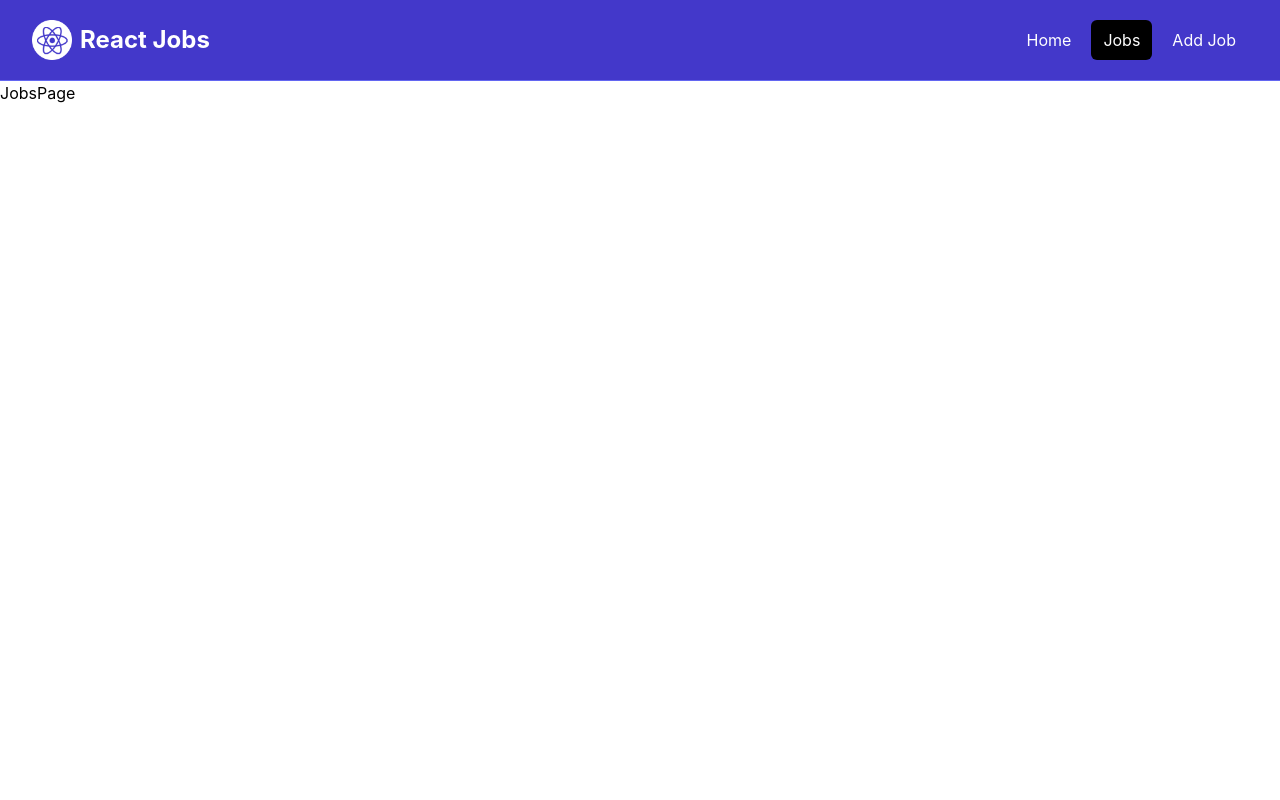
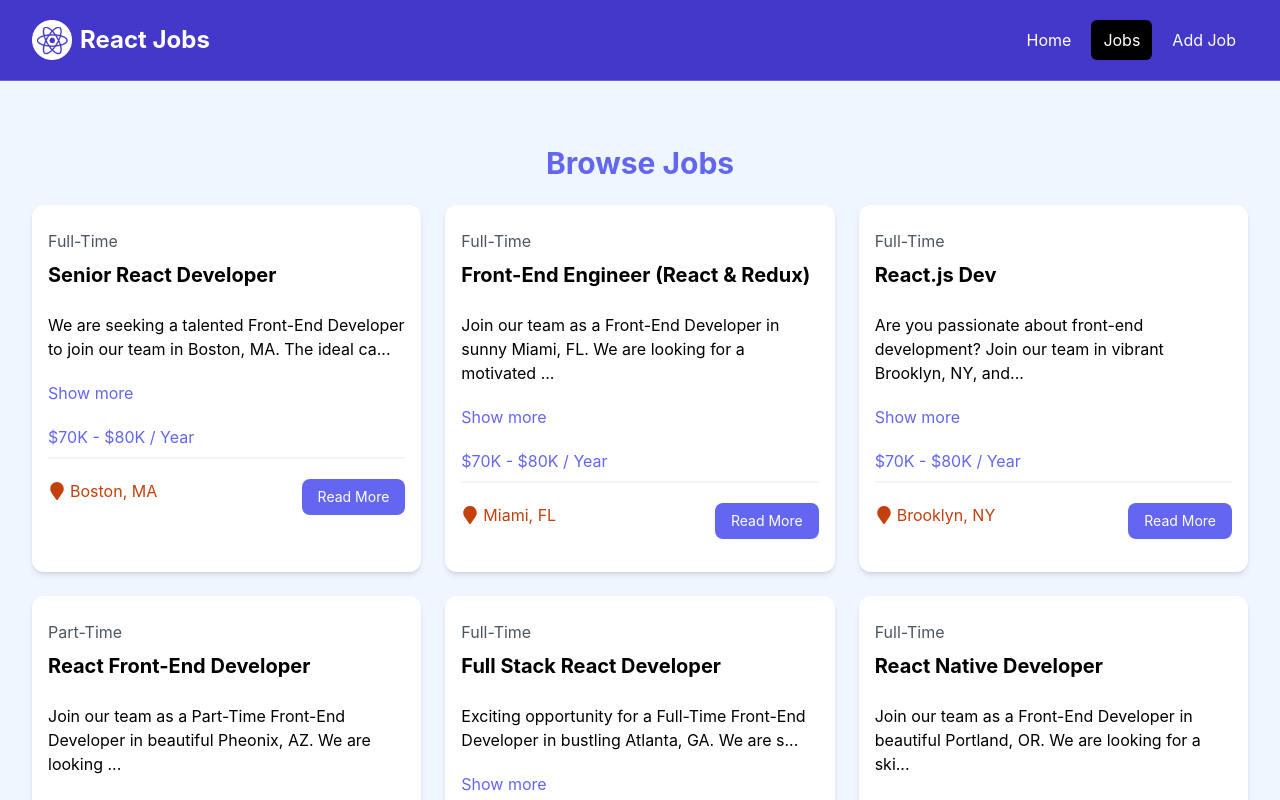
Before and after one commit to azuruo/react-jobs-project, a React (Vite) app: page /jobs in a window 1280 px wide. Shown: the top 800 px of the page. Built offline with nearby package versions, Linux system fonts and the light colour scheme.

Commit message:
use isHome prop to conditionally render 3 or 6 jobs on HomePage vs JobsPage

```diff
--- a/src/components/JobListings.jsx
+++ b/src/components/JobListings.jsx
@@ -1,17 +1,17 @@
 import jobs from '/Users/azuru/code/react-jobs-project/src/jobs.json';
 import JobListing from './JobListing';
 
-const JobListings = () => {
-  const recentJobs = jobs.slice(0, 3);
+const JobListings = ({ isHome = false }) => {
+  const jobListings = isHome ? jobs.slice(0, 3) : jobs;
 
   return (
     <section className="bg-blue-50 px-4 py-10">
       <div className="container-xl lg:container m-auto">
         <h2 className="text-3xl font-bold text-indigo-500 mb-6 text-center">
-          Browse Jobs
+          {isHome ? 'Recent Jobs' : 'Browse Jobs'}
         </h2>
         <div className="grid grid-cols-1 md:grid-cols-3 gap-6">
-          {recentJobs.map((job) => (
+          {jobListings.map((job) => (
             <JobListing key={job.id} job={job} />
           ))}
         </div>
--- a/src/pages/HomePage.jsx
+++ b/src/pages/HomePage.jsx
@@ -8,7 +8,7 @@
     <>
       <Hero />
       <HomeCards />
-      <JobListings />
+      <JobListings isHome={true} />
       <ViewAllJobs />
     </>
   );
--- a/src/pages/JobsPage.jsx
+++ b/src/pages/JobsPage.jsx
@@ -1,5 +1,9 @@
+import JobListings from "../components/JobListings";
+
 const JobsPage = () => {
-  return <div>JobsPage</div>;
+  return <section className='bg-blue-50 px-4 py-6'>
+      <JobListings />
+    </section>
 };
 
 export default JobsPage;
```
